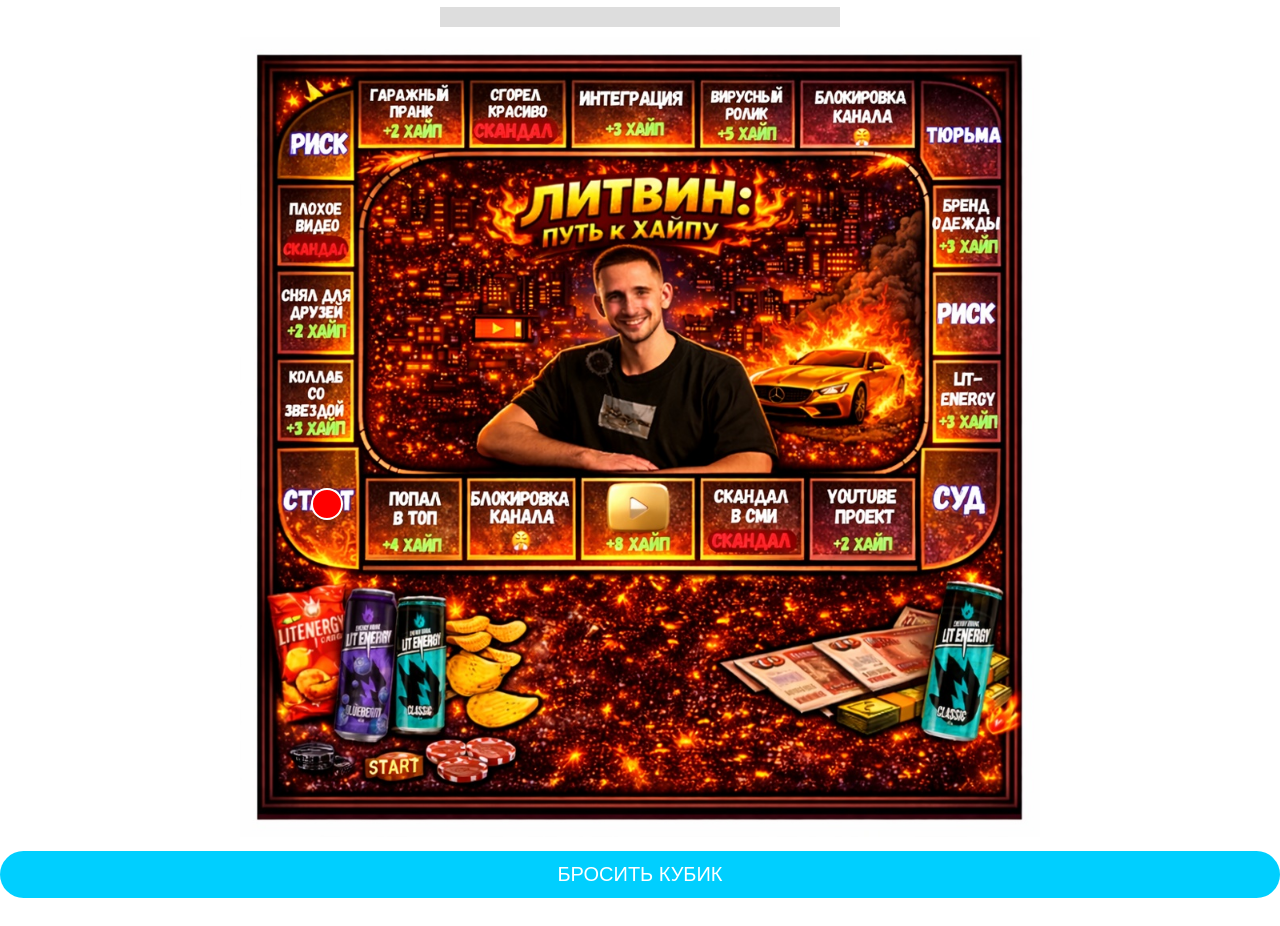
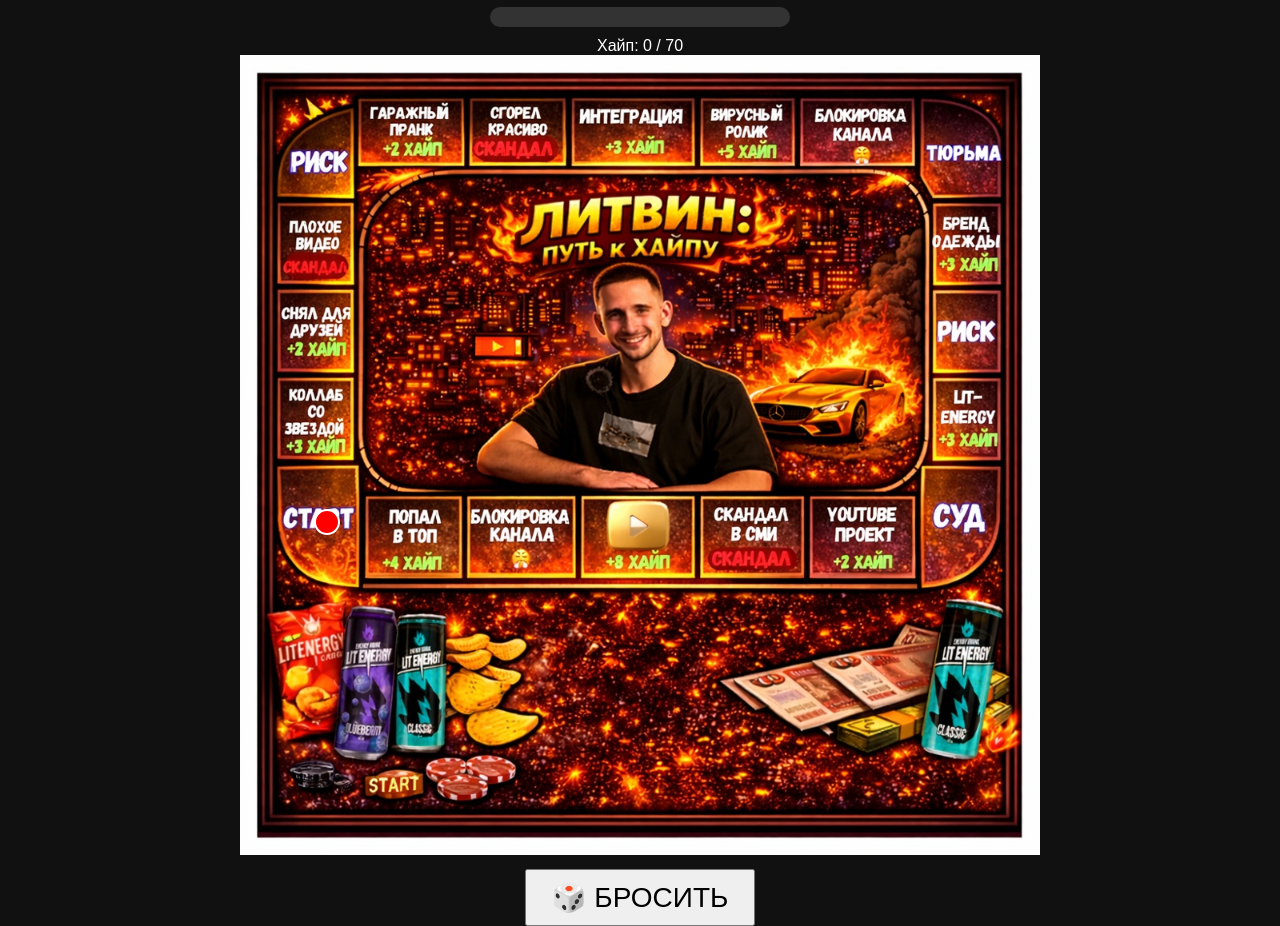
Before and after one commit to pupinupi/Litvin-game-hype-, a website: page public/game.html in a window 1280 px wide. Shown: the part 74-1000 px from the top of the page. Drawn offline with Linux system fonts and the light colour scheme.

Commit message:
Update game.html

```diff
--- a/public/game.html
+++ b/public/game.html
@@ -3,8 +3,7 @@
 <head>
 <meta charset="UTF-8">
 <meta name="viewport" content="width=device-width, initial-scale=1.0">
-<title>🔥 Путь к хайпу</title>
-<link rel="stylesheet" href="style.css">
+<title>Путь к хайпу</title>
 
 <style>
 
@@ -12,6 +11,8 @@ body{
 font-family:sans-serif;
 text-align:center;
 margin:0;
+background:#111;
+color:white;
 }
 
 #game{
@@ -24,43 +25,59 @@ margin:auto;
 width:800px;
 }
 
-.chip{
+#chip{
+width:22px;
+height:22px;
+border-radius:50%;
 position:absolute;
-width:28px;
-height:28px;
-border-radius:50%;
 border:2px solid white;
 transform:translate(-50%,-50%);
 }
 
-#diceBtn{
-font-size:20px;
-padding:12px;
+#dice{
+font-size:28px;
 margin-top:10px;
-}
-
-#diceResult{
-font-size:22px;
-margin:10px;
+padding:10px 25px;
 }
 
 #hypeBar{
-width:400px;
+width:300px;
 height:20px;
-background:#ddd;
-margin:auto;
+background:#333;
+margin:10px auto;
+border-radius:10px;
+overflow:hidden;
 }
 
 #hypeFill{
 height:100%;
 width:0%;
-background:red;
+background:orange;
 }
 
-#message{
-margin-top:10px;
-font-size:18px;
+#hypeText{
+margin-top:5px;
+}
+
+#effect{
+position:absolute;
+font-size:22px;
 font-weight:bold;
+pointer-events:none;
+}
+
+#win{
+position:fixed;
+top:0;
+left:0;
+right:0;
+bottom:0;
+background:black;
+color:white;
+display:none;
+align-items:center;
+justify-content:center;
+font-size:40px;
 }
 
 </style>
@@ -74,19 +91,20 @@ font-weight:bold;
 <div id="hypeFill"></div>
 </div>
 
-<div id="diceResult"></div>
+<div id="hypeText">Хайп: 0 / 70</div>
 
 <div id="game">
 
 <img id="board" src="board.jpg">
 
-<div id="chip" class="chip"></div>
+<div id="chip"></div>
+<div id="effect"></div>
 
 </div>
 
-<button id="diceBtn">БРОСИТЬ КУБИК</button>
+<button id="dice">🎲 БРОСИТЬ</button>
 
-<div id="message"></div>
+<div id="win">🏆 ПОБЕДА</div>
 
 <script src="game.js"></script>
 
```
